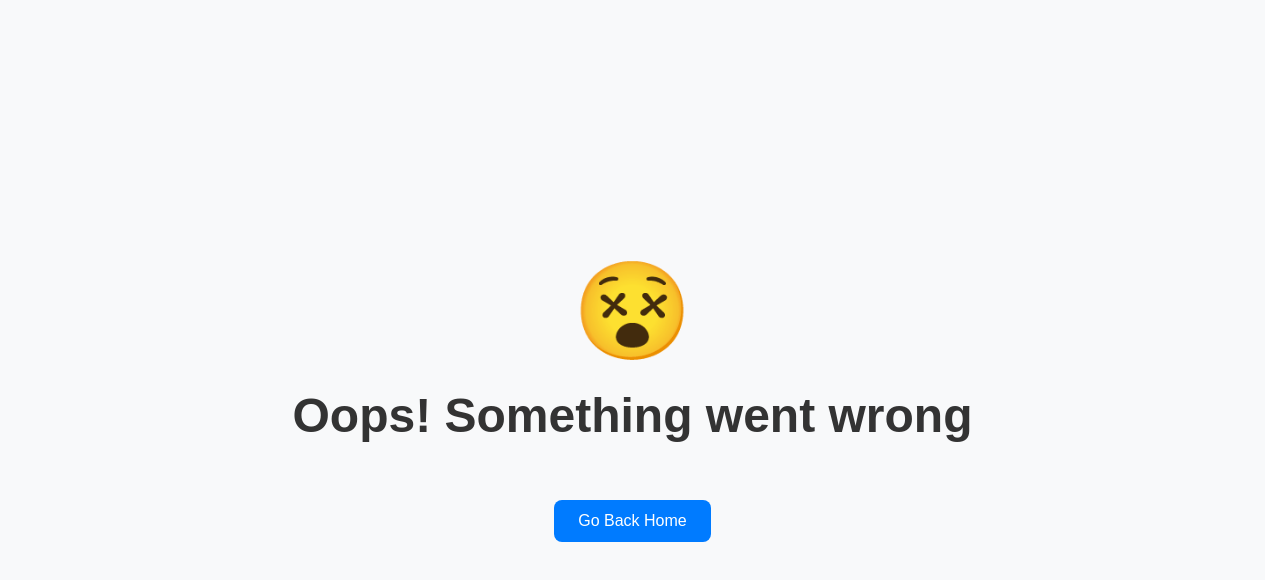
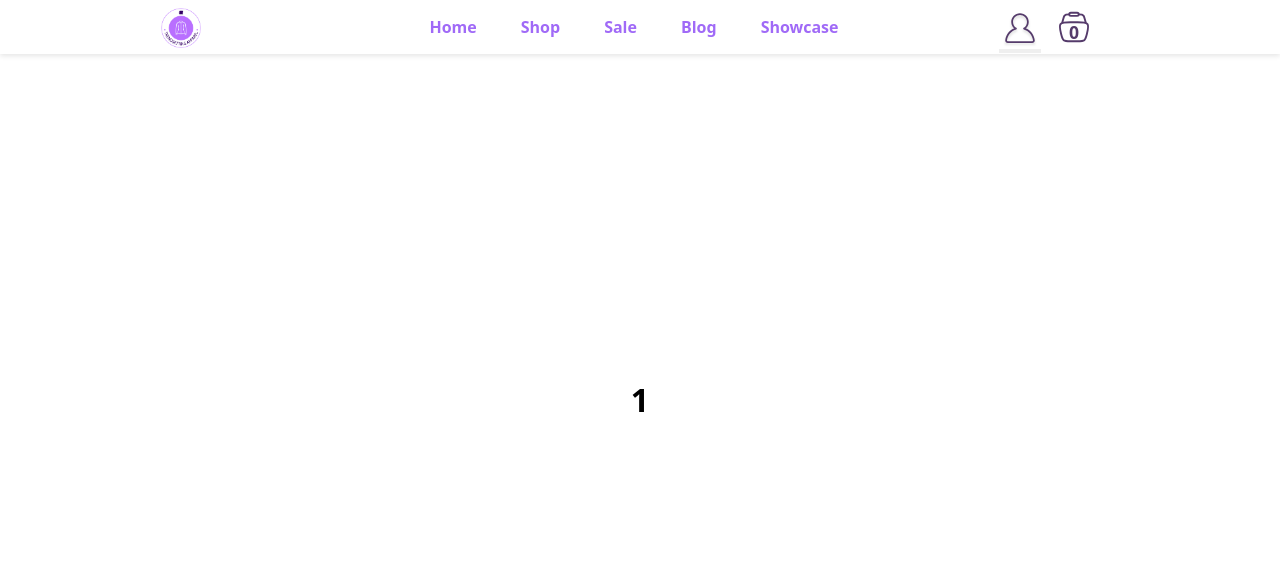
Before and after one commit to x3rD1/shopping-cart, a React (Vite) app: page /products/1 in a window 1280 px wide. Shown: the top 580 px of the page. Built offline with nearby package versions, Linux system fonts and the light colour scheme; no server answers.

Commit message:
Added products/:name in routes.jsx, added link to every product card and created a Product component

```diff
--- a/src/components/App/App.jsx
+++ b/src/components/App/App.jsx
@@ -5,7 +5,11 @@ import { useEffect, useState } from "react";
 
 function App() {
   const [products, setProducts] = useState([]);
+  const [cart, setCart] = useState([]);
 
+  const cartLength = cart.length;
+  console.log(cart);
+  console.log(cartLength);
   useEffect(() => {
     const fetchData = async () => {
       try {
@@ -22,9 +26,9 @@ function App() {
 
   return (
     <>
-      <Nav />
+      <Nav cartLength={cartLength} />
       <main>
-        <Outlet context={products} />
+        <Outlet context={{ products, setCart }} />
       </main>
     </>
   );
--- a/src/components/Nav/Nav.jsx
+++ b/src/components/Nav/Nav.jsx
@@ -2,7 +2,7 @@ import { useState } from "react";
 import { Link } from "react-router";
 import styles from "./Nav.module.css";
 
-function Nav() {
+function Nav({ cartLength }) {
   const [isOpen, setIsOpen] = useState(false);
   const [isLoginOpen, setIsLoginOpen] = useState(false);
 
@@ -160,7 +160,7 @@ function Nav() {
               </g>
             </svg>
 
-            <sup>0</sup>
+            <sup>{cartLength}</sup>
           </Link>
         </div>
 
--- a/src/components/Nav/Nav.module.css
+++ b/src/components/Nav/Nav.module.css
@@ -178,14 +178,14 @@
     padding-left: 4em;
   }
 
-  li a {
+  .links li a {
     border-radius: 32px;
     font-weight: 600;
     padding: 10px 20px;
     color: #a06af7;
   }
 
-  li a:hover {
+  .links li a:hover {
     background-color: #a06af7;
     color: #f7eeee;
   }
--- /dev/null
+++ b/src/components/Product/Product.jsx
@@ -0,0 +1,12 @@
+import { useParams } from "react-router";
+import styles from "./Product.module.css";
+function Product() {
+  const { name } = useParams();
+  return (
+    <div className={styles.productContainer}>
+      <h1>{name}</h1>
+    </div>
+  );
+}
+
+export default Product;
--- /dev/null
+++ b/src/components/Product/Product.module.css
@@ -0,0 +1,11 @@
+.productContainer {
+  width: 100%;
+  min-width: 100vw;
+  min-height: 100vh;
+  display: flex;
+  align-items: center;
+  justify-content: center;
+}
+.productContainer h1 {
+  font-size: 2rem;
+}
--- a/src/components/Shop/Shop.jsx
+++ b/src/components/Shop/Shop.jsx
@@ -1,10 +1,11 @@
-import { useOutletContext } from "react-router";
+import { Link, useOutletContext } from "react-router";
 import { useState } from "react";
 import styles from "./Shop.module.css";
 function Shop() {
   const [isFilter, setIsFilter] = useState(false);
   const [layout, setLayout] = useState({ grid2: false, grid3: false });
-  const products = useOutletContext();
+  const { products, setCart } = useOutletContext();
+
   return (
     <div className={styles.shopContainer}>
       <div className={styles.heroSection}>
@@ -220,6 +221,7 @@ function Shop() {
               {products.map((product) => {
                 return (
                   <li key={product.id}>
+                    <Link to={`/products/${product.title}`}>
                       <div className={styles.productCard}>
                         <div className={styles.productImage}>
                           <img src={product.image} alt="product image" />
@@ -228,10 +230,17 @@ function Shop() {
                           <p>{product.title}</p>
                           <span>${product.price}</span>
                         </div>
-                      <button className={styles.addToCartWrapper}>
+                        <button
+                          className={styles.addToCartWrapper}
+                          onClick={(e) => {
+                            e.preventDefault();
+                            setCart((prev) => [...prev, product]);
+                          }}
+                        >
                           <span>ADD TO CART</span>
                         </button>
                       </div>
+                    </Link>
                   </li>
                 );
               })}
--- a/src/components/Shop/Shop.module.css
+++ b/src/components/Shop/Shop.module.css
@@ -215,6 +215,10 @@
 .productListWrapper ul li {
   width: 100%;
 }
+.productListWrapper ul li a:hover {
+  text-decoration: none;
+  color: inherit;
+}
 .productCard {
   position: relative;
   display: flex;
--- a/src/routes.jsx
+++ b/src/routes.jsx
@@ -2,6 +2,7 @@ import App from "./components/App/App";
 import ErrorPage from "./components/ErrorPage/ErrorPage";
 import Home from "./components/Home/Home";
 import Shop from "./components/Shop/Shop";
+import Product from "./components/Product/Product";
 
 const routes = [
   {
@@ -11,8 +12,10 @@ const routes = [
     children: [
       { index: true, element: <Home /> },
       { path: "shop", element: <Shop /> },
+      { path: "products/:name", element: <Product /> },
     ],
   },
+
   { path: "*", element: <ErrorPage /> },
 ];
 
```
Lines whose indentation alone changed are shown as unchanged.
